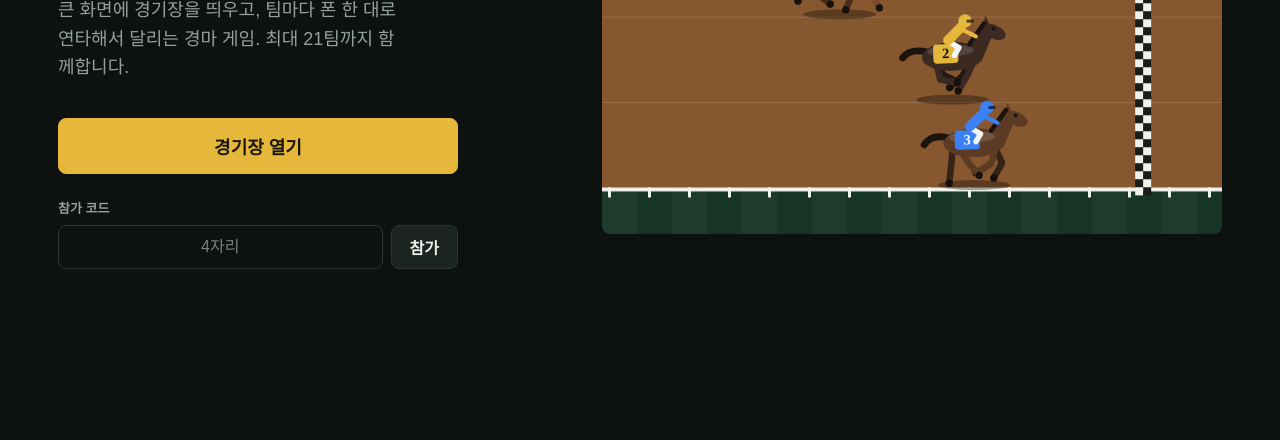
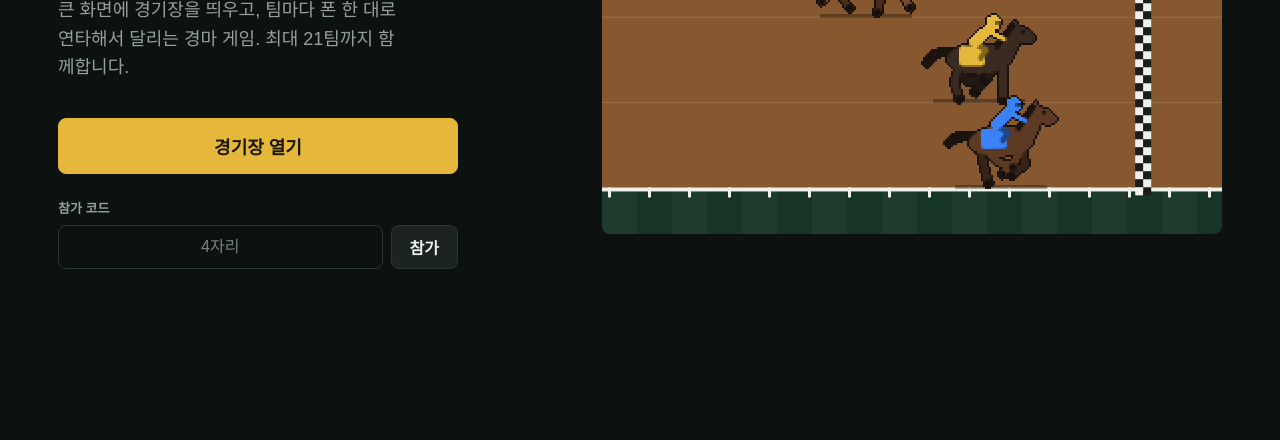
Before and after one commit to a01040946667-dot/grand-prix-21, a plain HTML site: page index.html in a window 1280 px wide. Shown: the part 360-800 px from the top of the page. Drawn offline with nearby package versions, Linux system fonts and the light colour scheme; a web font is replaced by a local one.

Commit message:
Pixel-art horse sprites with 6-frame gallop
Co-Authored-By: Claude Opus 5.5 <noreply@anthropic.com>

```diff
--- a/index.html
+++ b/index.html
@@ -597,10 +597,10 @@ function dirtPattern() {
   return dirtPat = ctx.createPattern(c, 'repeat');
 }
 // stylised galloping horse + jockey, facing right, nose at (x, y-ish); s = overall height
-function drawHorse(g, x, y, s, ph, col, coat, num, running) {
+function drawHorse(g, x, y, s, ph, col, coat, num, running, flat) {
   const u = s / 40, k = running ? 1 : 0, sw = Math.sin(ph), dark = shade(coat, -.4);
   g.save(); g.translate(x - 27 * u, y - Math.abs(sw) * 2 * u * k);
-  g.fillStyle = '#00000055'; g.beginPath(); g.ellipse(0, 21 * u + Math.abs(sw) * 2 * u * k, 19 * u, 2.6 * u, 0, 0, 7); g.fill();
+  if (!flat) g.fillStyle = '#00000055', g.beginPath(), g.ellipse(0, 21 * u + Math.abs(sw) * 2 * u * k, 19 * u, 2.6 * u, 0, 0, 7), g.fill();
   g.rotate(sw * .05 * k); g.scale(u, u); g.lineCap = 'round'; g.lineJoin = 'round';
   const leg = (hx, off, front, c) => {
     const a = Math.sin(ph + off) * .75 * k, b = a + (front ? -1 : 1) * Math.max(0, Math.sin(ph + off + 1.2)) * 1.1 * k;
@@ -615,18 +615,46 @@ function drawHorse(g, x, y, s, ph, col, coat, num, running) {
   g.beginPath(); g.moveTo(8, -4); g.lineTo(17, -15); g.lineTo(22, -12); g.lineTo(15, 3); g.closePath(); g.fill();
   g.beginPath(); g.ellipse(22, -12, 6.5, 3.6, .45, 0, 7); g.fill();
   g.beginPath(); g.moveTo(16.5, -16); g.lineTo(18, -20.5); g.lineTo(19.8, -16); g.fill();
-  g.fillStyle = '#ffffff22'; g.beginPath(); g.ellipse(-1, -3, 12, 3, 0, 0, 7); g.fill();
+  if (!flat) { g.fillStyle = '#ffffff22'; g.beginPath(); g.ellipse(-1, -3, 12, 3, 0, 0, 7); g.fill(); }
   g.strokeStyle = '#1c130e'; g.lineWidth = 2.4; g.beginPath(); g.moveTo(9, -6); g.lineTo(17, -16.5); g.stroke();
   g.fillStyle = '#111'; g.beginPath(); g.arc(22, -13.6, .95, 0, 7); g.fill();
   leg(12, 0, true, coat); leg(-9, 2.6, false, coat);
   g.fillStyle = col; g.beginPath(); g.roundRect(-10, -6.5, 13, 10, 2); g.fill();
   g.fillStyle = lum(col) > .62 ? '#14120a' : '#fff'; g.font = '900 7.5px Pretendard'; g.textAlign = 'center'; g.textBaseline = 'middle'; g.fillText(num, -3.5, -1.2);
-  g.strokeStyle = '#f3f4f6'; g.lineWidth = 2.8; g.beginPath(); g.moveTo(-2, -8); g.lineTo(3.5, -4.5); g.lineTo(1, -.5); g.stroke();
+  g.strokeStyle = flat ? shade(col, -.45) : '#f3f4f6'; g.lineWidth = 2.8; g.beginPath(); g.moveTo(-2, -8); g.lineTo(3.5, -4.5); g.lineTo(1, -.5); g.stroke();
   g.strokeStyle = col; g.lineWidth = 5.2; g.beginPath(); g.moveTo(-2, -8.5); g.lineTo(5, -15); g.stroke();
   g.lineWidth = 2.2; g.beginPath(); g.moveTo(5, -14); g.lineTo(12.5, -10); g.stroke();
   g.fillStyle = col; g.beginPath(); g.arc(7.2, -18.2, 3.5, 0, 7); g.fill();
   g.fillStyle = '#000a'; g.fillRect(8, -18.8, 3.6, 1.5);
   g.restore();
+}
+// pixel-art sprites: the horse drawing baked into a 62x48 grid (6 gallop frames + standing),
+// alpha snapped to on/off with a 1px dark outline, then scaled up without smoothing. Cached per team colour.
+const SPR = {}, SPR_W = 62, SPR_H = 48, FRAMES = 6, TAU = Math.PI * 2;
+function sprite(col, coat, f) {
+  const key = col + coat + f; if (SPR[key]) return SPR[key];
+  const c = document.createElement('canvas'); c.width = SPR_W; c.height = SPR_H;
+  const g = c.getContext('2d');
+  drawHorse(g, 58, 25, 40, f < 0 ? 0 : f / FRAMES * TAU, col, coat, '', f >= 0, true);
+  const im = g.getImageData(0, 0, SPR_W, SPR_H), d = im.data, on = new Uint8Array(SPR_W * SPR_H);
+  for (let i = 0; i < on.length; i++) on[i] = d[i * 4 + 3] > 110;
+  for (let y = 0; y < SPR_H; y++) for (let x = 0; x < SPR_W; x++) {
+    const i = y * SPR_W + x, o = i * 4;
+    if (on[i]) { d[o + 3] = 255; continue; }
+    const edge = (x && on[i - 1]) || (x < SPR_W - 1 && on[i + 1]) || (y && on[i - SPR_W]) || (y < SPR_H - 1 && on[i + SPR_W]);
+    if (edge) { d[o] = 26; d[o + 1] = 18; d[o + 2] = 12; d[o + 3] = 255; } else d[o + 3] = 0;
+  }
+  g.putImageData(im, 0, 0);
+  return SPR[key] = c;
+}
+// nose lands at (x, y); s = height budget. Integer scale when it fits, so pixels stay square.
+function drawSprite(g, x, y, s, ph, col, coat, running) {
+  const f = running ? Math.floor((ph % TAU + TAU) % TAU / TAU * FRAMES) : -1;
+  let sc = s / 40; if (sc >= 1) sc = Math.floor(sc);
+  const ox = Math.round(x - 59 * sc), oy = Math.round(y - 25 * sc);
+  g.fillStyle = '#0000004d'; g.fillRect(ox + 8 * sc, oy + 45 * sc, 46 * sc, 2 * sc);
+  g.imageSmoothingEnabled = false;
+  g.drawImage(sprite(col, coat, f), ox, oy, SPR_W * sc, SPR_H * sc);
 }
 function draw(t, dt) {
   const W = cv.clientWidth, Hh = cv.clientHeight, hs = H.horses;
@@ -708,7 +736,7 @@ function draw(t, dt) {
         k--;
       }
     }
-    drawHorse(ctx, x, y, s, h.phase, h.color, COATS[h.id % COATS.length], i + 1, running);
+    drawSprite(ctx, x, y, s, h.phase, h.color, COATS[h.id % COATS.length], running);
     if (fev) { ctx.font = `900 ${Math.max(10, laneH * .2)}px Pretendard`; ctx.fillStyle = '#e5b73b'; ctx.textAlign = 'center'; ctx.fillText('FEVER', x - 20 * u, y - laneH * .45); }
     if (h.rank) {
       const r = Math.min(15, laneH * .34), mx = x1 + sq * 2 + 24;
@@ -744,7 +772,7 @@ function heroLoop() {
     for (let i = 1; i < 3; i++) { g.fillStyle = '#ffffff22'; g.fillRect(0, top + i * lane, W, 1); }
     for (const ry of [top - 4, top + lane * 3]) { g.fillStyle = '#eef1ea'; g.fillRect(0, ry, W, 4); for (let px = 6; px < W; px += 40) g.fillRect(px, ry < top ? ry - 6 : ry, 3, 10); }
     const fx = W * .86; for (let y = top, r = 0; y < top + lane * 3; y += 8, r++) for (let k = 0; k < 2; k++) { g.fillStyle = (r + k) % 2 ? '#1b1b1b' : '#eef1ea'; g.fillRect(fx + k * 8, y, 8, 8); }
-    cols.forEach((col, i) => drawHorse(g, W * (.5 + i * .1) + Math.sin(t / 900 + i * 2.1) * W * .05, top + lane * (i + .5), lane * .9, t / 70 + i * 1.7, col, COATS[i * 2], i + 1, true));
+    cols.forEach((col, i) => drawSprite(g, W * (.55 + i * .1) + Math.round(Math.sin(t / 900 + i * 2.1) * W * .05), top + lane * (i + .5), Math.max(80, lane * .9), t / 70 + i * 1.7, col, COATS[i * 2], true));
     requestAnimationFrame(f);
   };
   requestAnimationFrame(f);
```
